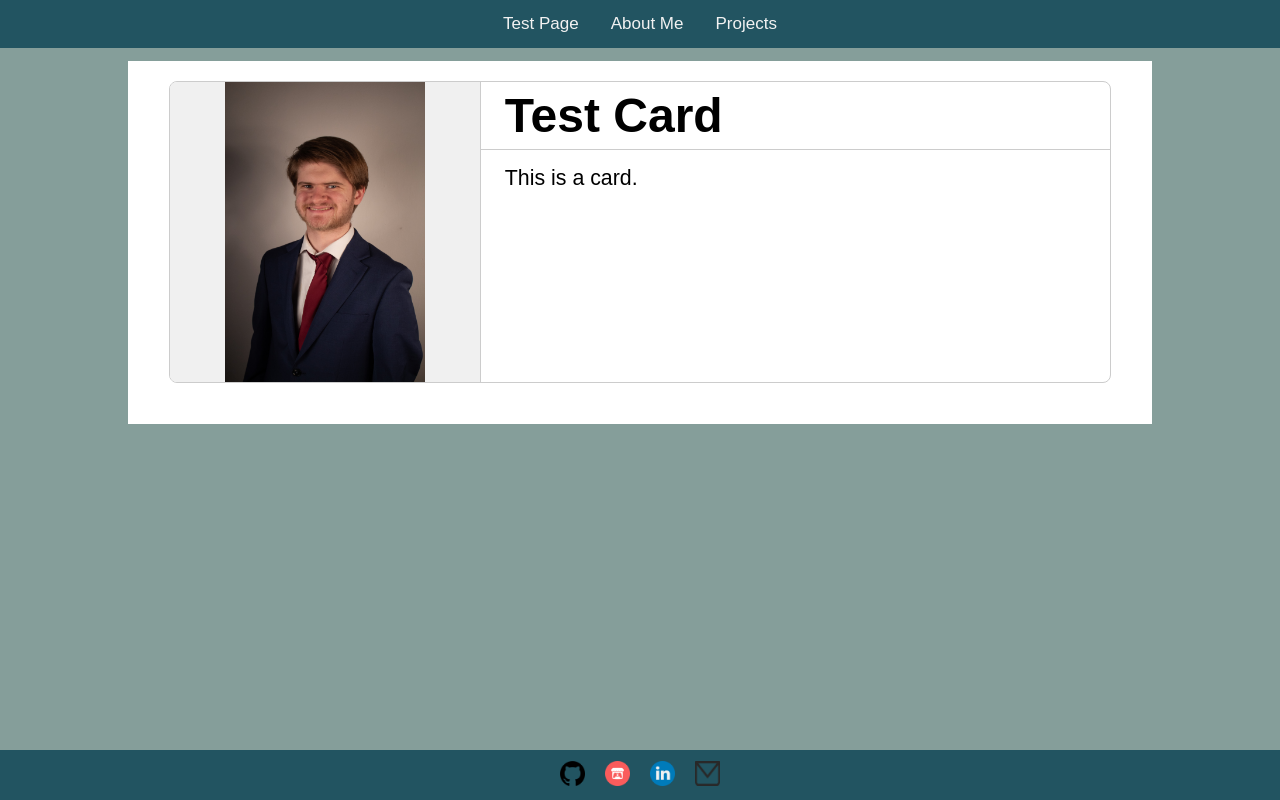
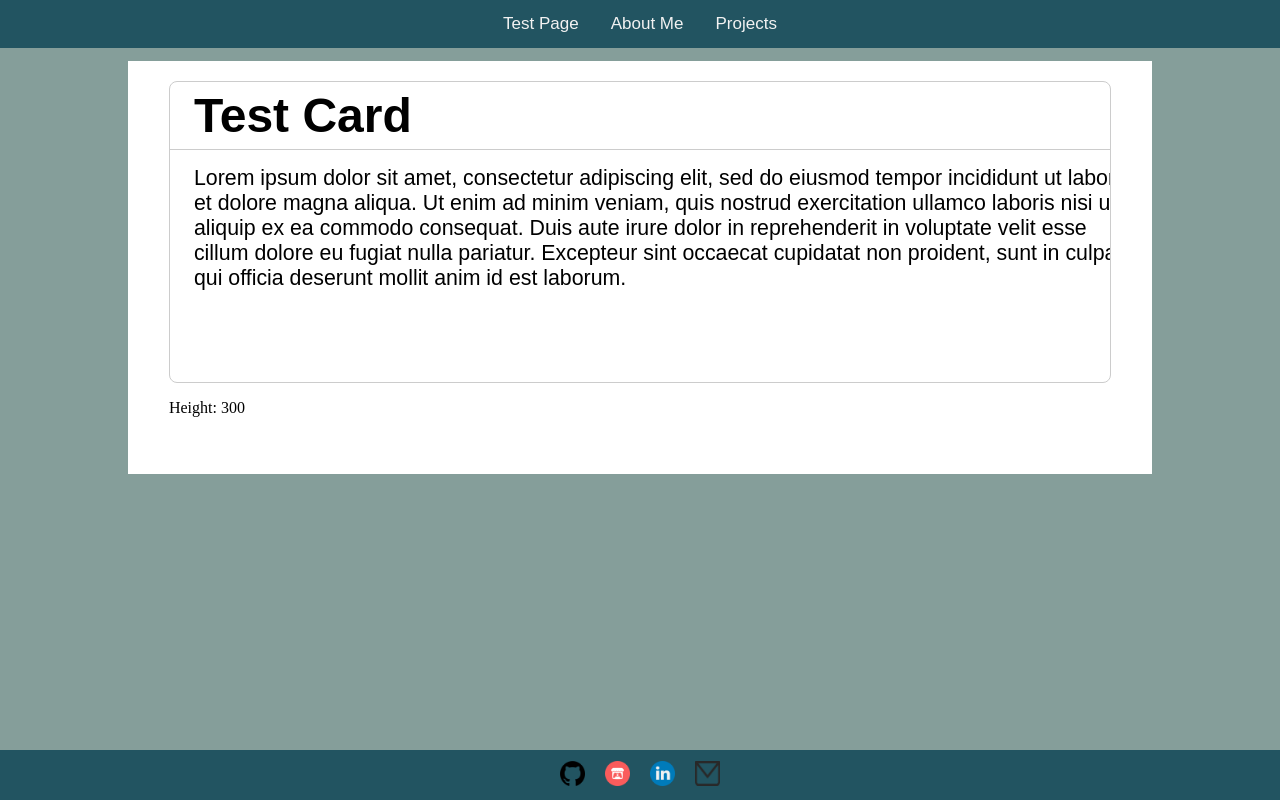
Before and after one commit to hdorer/hdorer.github.io, a React (Vite) app: page /test-page in a window 1280 px wide. Built offline with nearby package versions, Linux system fonts and the light colour scheme.

Commit message:
I've completely broken it and I don't know how

```diff
--- a/src/components/Card.css
+++ b/src/components/Card.css
@@ -17,16 +17,29 @@
     min-height: 100%;
 }
 
+.card-thumbnail img {
+    max-width: 100%;
+}
+
 .card-body {
     display: flex;
-    width: 67%;
     flex-direction: column;
     align-items: flex-start;
     justify-content: flex-start;
+    box-sizing: border-box;
+}
+
+.card-body.partial-width {
+    width: 67%;
+}
+
+.card-body.full-width {
+    width: 100%;
 }
 
 .card-title {
     min-width: 100%;
+    max-width: 100%;
     padding: 6px 24px 6px 24px;
     font-weight: bold;
     font-size: 36pt;
@@ -36,6 +49,12 @@
 .card-text {
     padding: 16px 24px 16px 24px;
     font-size: 16pt;
+    min-width: 100%;
+    max-width: 100%;
+}
+
+.card-test p {
+    max-width: 100%;
 }
 
 @media screen and (max-width: 767px) {
--- a/src/components/Card.tsx
+++ b/src/components/Card.tsx
@@ -1,5 +1,6 @@
-import { ReactNode, useRef, useEffect, useState } from 'react';
-import { Link, useLocation } from 'react-router-dom';
+import { ReactNode, useRef, useLayoutEffect, useState } from 'react';
+import { Link, } from 'react-router-dom';
+import HeightGetter from './HeightGetter';
 import './Card.css';
 
 interface Props {
@@ -7,73 +8,73 @@ interface Props {
     thumbnail?: string;
     linkTo?: string;
     children?: ReactNode;
-}
+};
 
 function Card({ title, thumbnail, linkTo, children }: Props) {
-    const thumbnailDiv = useRef<HTMLDivElement>(null);
+    const bodyDiv = useRef<HTMLDivElement>(null);
 
-    const [thumbnailDivDimensions, recordThumbnailDivDimensions] = useState({ width: 0, height: 0 });
     const [screenWidth, recordScreenWidth] = useState(0);
-
-    const location = useLocation();
-
-    const updateSizes = () => {
-        console.log("updateSizes");
-
-        recordScreenWidth(window.innerWidth);
-
-        if(!thumbnailDiv.current) {
-            console.error("thumbnailDiv.current was null in Card.imageLoaded()!");
-            return;
-        }
-
-        recordThumbnailDivDimensions({
-            width: thumbnailDiv.current.offsetWidth,
-            height: thumbnailDiv.current.offsetHeight
-        });
-    };
+    const [bodyDivHeight, recordBodyDivHeight] = useState(0);
 
     const desktopLayout = (
+        <>
             <div className="card">
-            <div ref={thumbnailDiv} className="card-thumbnail">
-                <img src={thumbnail} style={{ maxWidth: `${thumbnailDivDimensions.width}px`, maxHeight: `${thumbnailDivDimensions.height}px` }} onLoad={updateSizes} />
+                { thumbnail && (
+                    <div className="card-thumbnail">
+                        {/* <img src={thumbnail} style={{ maxHeight: `${bodyDivHeight}px` }} /> */}
+                        {/* <img src={thumbnail} /> */}
                     </div>
-            <div className="card-body">
+                )}
+                <HeightGetter setHeight={recordBodyDivHeight}>
+                    <div ref={bodyDiv} className={`card-body ${thumbnail ? 'partial-width' : 'full-width'}`}>
+                        { title && (
                             <div className="card-title">
                                 {title}
                             </div>
+                        )}
                         <div className="card-text">
                             {children}
                         </div>
                     </div>
+                </HeightGetter>
             </div>
+            <p>Height: {bodyDivHeight}</p>
+        </>
     );
 
     const mobileLayout = (
         <div className="card">
+            { title && (
                 <div className="card-title">
                     {title}
                 </div>
-            <div ref={thumbnailDiv} className="card-thumbnail">
-                <img src={thumbnail} onLoad={updateSizes} />
+            )}
+            { thumbnail && (
+                <div className="card-thumbnail">
+                    <img src={thumbnail} />
                 </div>
+            )}
             <div className="card-text">
                 {children}
             </div>
         </div>
     );
 
-    useEffect(() => {
-        console.log("useEffect()");
+    useLayoutEffect(() => {
+        const resized = () => {
+            recordScreenWidth(window.innerWidth);
+        }
 
-        updateSizes();
+        resized();
 
-        window.addEventListener('resize', updateSizes);
+        window.addEventListener('resize', resized);
 
         return () => {
-            window.removeEventListener('resize', updateSizes);
+            window.removeEventListener('resize', resized);
         };
-    }, [location]);
+    });
+
+    console.log(`bodyDivHeight: ${bodyDivHeight}`);
 
     if(linkTo) {
         return (
--- /dev/null
+++ b/src/components/HeightGetter.tsx
@@ -0,0 +1,30 @@
+import { ReactNode, useRef, useEffect } from 'react';
+
+interface Props {
+    setHeight?: (height: number) => void;
+    children?: ReactNode
+}
+
+function HeightGetter({ setHeight, children }: Props) {
+    const divRef = useRef<HTMLDivElement>(null);
+
+    useEffect(() => {
+        if(!divRef.current) {
+            return;
+        }
+
+        if(!setHeight) {
+            return;
+        }
+
+        setHeight(divRef.current.clientHeight);
+    }, []);
+
+    return (
+        <div ref={divRef} style={{ width: `100%` }}>
+            {children}
+        </div>
+    );
+}
+
+export default HeightGetter;
--- a/src/routes/TestPage.tsx
+++ b/src/routes/TestPage.tsx
@@ -5,8 +5,8 @@ function TestPage() {
     return (
         <div className="page-container">
             <div className="content-container">
-                <Card title="Test Card" thumbnail={thumbnail} linkTo="/">
-                    This is a card.
+                <Card title="Test Card">
+                    Lorem ipsum dolor sit amet, consectetur adipiscing elit, sed do eiusmod tempor incididunt ut labore et dolore magna aliqua. Ut enim ad minim veniam, quis nostrud exercitation ullamco laboris nisi ut aliquip ex ea commodo consequat. Duis aute irure dolor in reprehenderit in voluptate velit esse cillum dolore eu fugiat nulla pariatur. Excepteur sint occaecat cupidatat non proident, sunt in culpa qui officia deserunt mollit anim id est laborum.
                 </Card>
             </div>
         </div>
```
Lines whose indentation alone changed are shown as unchanged.
